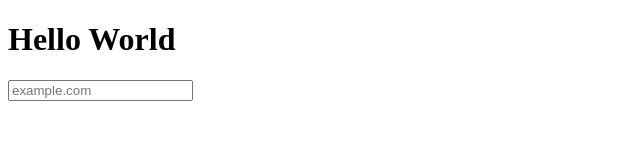
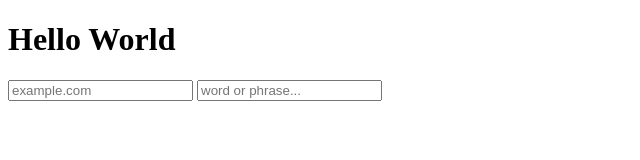
Before and after one commit to NavyStreet-Dev-Accelerator/Lion-WSA-Client, a website: page index.html in a window 1280 px wide. Shown: the whole page, without its empty margins (0-640 px from the left). Drawn offline with Linux system fonts and the light colour scheme.

Commit message:
added inout field for user to specify word or phrase query

```diff
--- a/index.html
+++ b/index.html
@@ -9,6 +9,12 @@
     <h1>Hello World</h1>
     <form>
       <input type="url" name="url" placeholder="example.com" required />
+      <input
+        type="text"
+        name="query"
+        placeholder="word or phrase..."
+        required
+      />
     </form>
   </body>
 </html>
```
